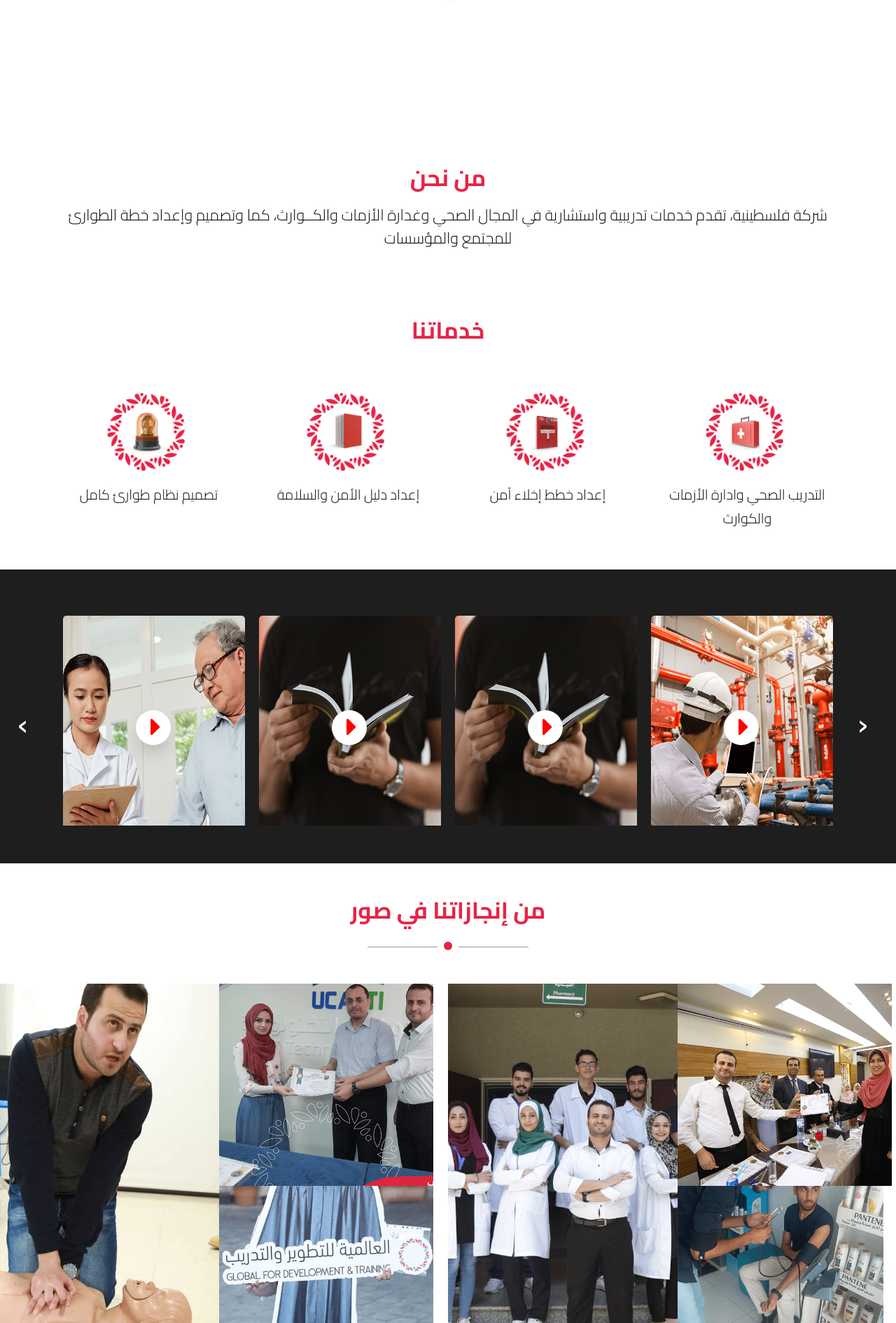
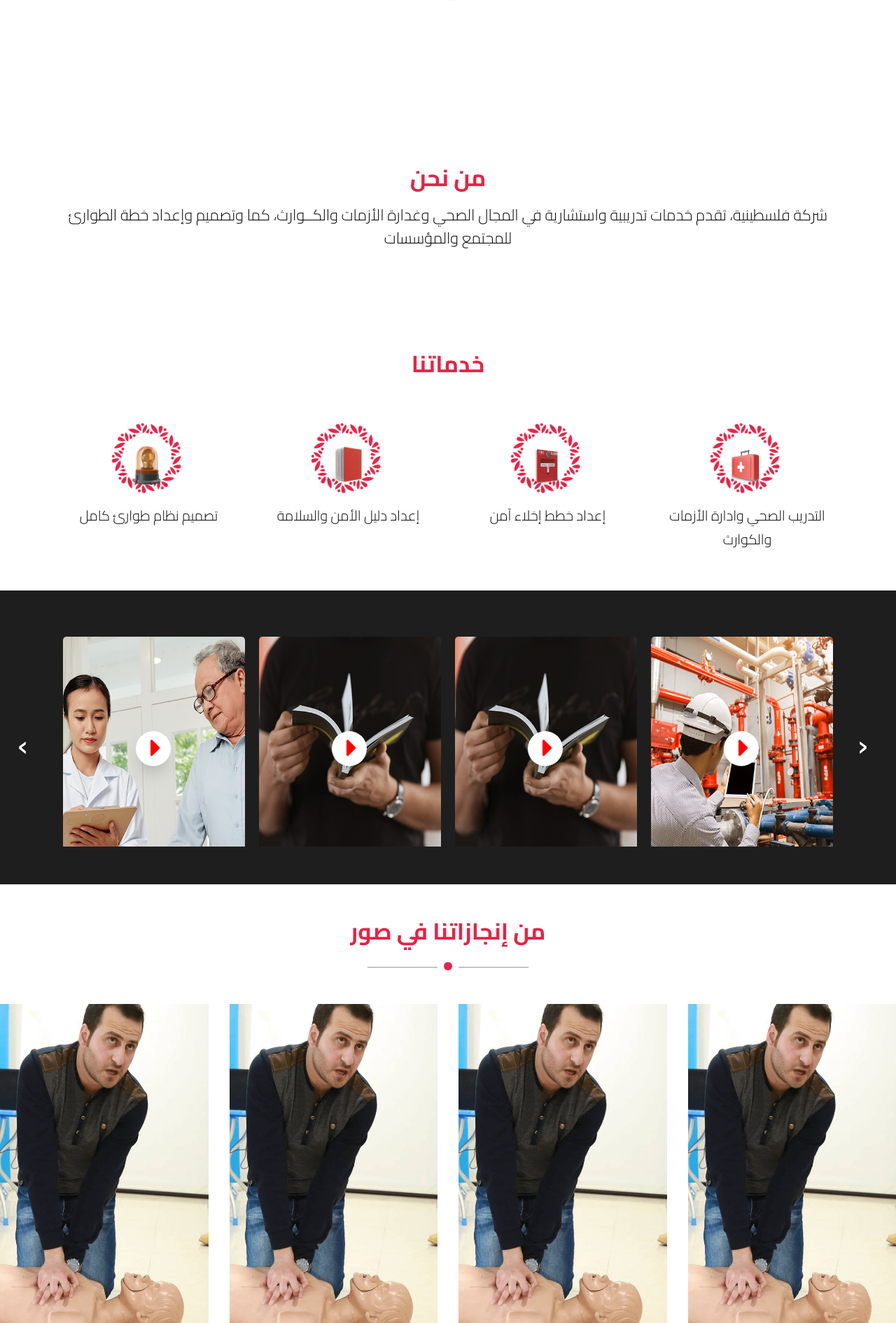
Before and after one commit to mahelhelou/global, a PHP site: page / in a window 1280 px wide. Shown: the part 629-2520 px from the top of the page at 70% size. Run offline with PHP 8.4, Linux system fonts and the light colour scheme; some libraries are stand-ins or nearby versions.

Commit message:
Finished images section

```diff
--- a/assets/css/responsive.css
+++ b/assets/css/responsive.css
@@ -8,7 +8,7 @@
 
     .navbar-toggler {
       font-size: 20px;
-      background-color: #e72346;
+      /* background-color: #e72346; */
 
 
     }
@@ -22,7 +22,7 @@
         text-align: center;
     }
     .bg-dark {
-        background-color: rgb(230, 172, 86)!important;
+        background-color: rgba(231, 35, 70, .9) !important;
     }
     .carousel-caption img{
         height: 150px;
--- a/assets/css/style.css
+++ b/assets/css/style.css
@@ -1,3 +1,7 @@
+html {
+    scroll-behavior: smooth;
+}
+
 body {
     direction: rtl;
     font-family: 'Cairo', sans-serif;
@@ -41,7 +45,7 @@
 }
 
 .scrollNavbar {
-    background: rgba(189, 33, 48, .6) !important;
+    background: rgba(189, 33, 48, .75) !important;
 }
 
 /* Slider */
@@ -378,7 +382,7 @@
     height: auto;
 }
 
-.fourthsection .col,
+/* .fourthsection .col,
 .col-1,
 .col-10,
 .col-11,
@@ -453,7 +457,7 @@
     min-height: 1px;
     padding-right: 0px;
     padding-left: 0px;
-}
+} */
 
 .myworkpic img {
     height: 289px;
@@ -524,7 +528,8 @@
     top: 0%;
     width: 100%;
     height: 100%;
-    background: rgba(9, 168, 6, 0.6);
+    /* background: rgba(9, 168, 6, 0.6); */
+    background: rgba(189, 33, 48, .6);
     color: #fff;
     padding: 20px;
     opacity: 0;
--- a/index.html
+++ b/index.html
@@ -27,9 +27,9 @@
 	</a>
 
 	<main>
-		<nav class="navbar fixed-top navbar-expand-lg navbar-dark bg-dark">
+		<nav id="nav" class="navbar fixed-top navbar-expand-lg navbar-dark bg-dark">
 			<div class="container">
-				<a class="navbar-brand" href="#"><img src="assets/img/logo1.png" alt="">&nbsp; &nbsp;الشركة العالمية للتطوير
+				<a class="navbar-brand" href="#"><img src="assets/img/logo1.png" alt="">&nbsp; &nbsp; العالمية للتطوير
 					والتدريب</a>
 				<button class="navbar-toggler" type="button" data-toggle="collapse" data-target="#navbarsExample07"
 					aria-controls="navbarsExample07" aria-expanded="false" aria-label="Toggle navigation">
@@ -38,19 +38,19 @@
 				<div class="collapse navbar-collapse" id="navbarsExample07">
 					<ul class="navbar-nav mr-auto">
 						<li class="nav-item active">
-							<a class="nav-link" href="#">الرئيسية <span class="sr-only">(current)</span></a>
+							<a class="nav-link" href="#nav">الرئيسية <span class="sr-only">(current)</span></a>
 						</li>
 						<li class="nav-item">
-							<a class="nav-link" href="#">من نحن</a>
+							<a class="nav-link" href="#about">من نحن</a>
 						</li>
 						<li class="nav-item">
-							<a class="nav-link" href="#"> فيديو</a>
+							<a class="nav-link" href="#videos"> فيديو</a>
 						</li>
 						<li class="nav-item">
-							<a class="nav-link" href="#">صور</a>
+							<a class="nav-link" href="#images">صور</a>
 						</li>
 						<li class="nav-item">
-							<a class="nav-link" href="#">تواصل معنا</a>
+							<a class="nav-link" href="#contact">تواصل معنا</a>
 						</li>
 						<!-- <li class="nav-item">
 							<a class="btn btn-danger" href="">00972594392924</a>
@@ -92,12 +92,12 @@
 			</a>
 		</div>
 		<div class="scrooldown">
-			<a href="#"><img src="assets/img/scrolIcon.png" alt=""></a>
+			<a href="#partners"><img src="assets/img/scrolIcon.png" alt=""></a>
 		</div>
 	</div>
 
 	<!-- About us -->
-	<div class="about-us section mt-5">
+	<div id="about" class="about-us section py-5">
 		<div class="container text-center">
 			<h2 class="mt-3">من نحن</h2>
 			<p class="mt-3 mb-5 ">شركة فلسطينية، تقدم خدمات تدريبية واستشارية في المجال الصحي وغدارة الأزمات والكــوارث،
@@ -172,7 +172,7 @@
 
 	<!---------3rd section-->
 	<div class="section thirdsection">
-		<div class="overlay">
+		<div id="videos" class="overlay">
 			<div class="container">
 				<!-----owl carousal---->
 				<div class="owl-carousel owl-theme mt-3 mb-5 text-center">
@@ -250,55 +250,38 @@
 	</div>
 	<!---------3rd section end-->
 	<!----4th section start-->
-	<div class=" section fourthsection">
-		<div class=" mt-5">
+	<div id="images" class="section bg-white py-5 fourthsection">
+		<div>
 			<h2>من إنجازاتنا في صور</h2>
 			<div class="separator mt-4 "></div>
 			<div class="square">
 				<div class="row my-5">
-					<div class="col-lg-3 myworkpic  ">
+						<div class="col-lg-3 row1">
 								<div class="single_portfolio " style="display: inline-block;" data-bound="">
-							<a href="assets/img/pic5.png" class="portfolio-img">
-								<img src="assets/img/pic5.png" alt="">
+									<a href="assets/img/pic1.png" class="portfolio-img">
+										<img src="assets/img/pic1.png" alt="">
 										<div class="grid_item_overlay">
-									<h3 class="text-right half-pic">تسليم شهادات دورة من دورات العالمية التي تقدمها</h3>
-								</div>
-							</a>
-						</div>
-						<div class="single_portfolio " style="display: inline-block;" data-bound="">
-							<a href="assets/img/pic6.png" class="portfolio-img">
-								<img class="row1" src="assets/img/pic6.png" alt="">
-								<div class="grid_item_overlay">
-									<h3 class="text-right half-pic">تسليم شهادات دورة من دورات العالمية التي تقدمها</h3>
+											<h3 class="text-right">تسليم شهادات دورة من دورات العالمية التي تقدمها</h3>
 										</div>
 									</a>
 								</div>
 							</div>
 							<div class="col-lg-3 row1">
 									<div class="single_portfolio " style="display: inline-block;" data-bound="">
-							<a href="assets/img/pic3.png" class="portfolio-img">
-								<img src="assets/img/pic3.png" alt="">
+										<a href="assets/img/pic1.png" class="portfolio-img">
+											<img src="assets/img/pic1.png" alt="">
 											<div class="grid_item_overlay">
 												<h3 class="text-right">تسليم شهادات دورة من دورات العالمية التي تقدمها</h3>
 											</div>
 										</a>
 									</div>
-
 								</div>
-					<div class="col-lg-3 myworkpic">
+								<div class="col-lg-3 row1">
 										<div class="single_portfolio " style="display: inline-block;" data-bound="">
-							<a href="assets/img/pic2.png" class="portfolio-img">
-								<img class="row1" src="assets/img/pic2.png" alt="">
+											<a href="assets/img/pic1.png" class="portfolio-img">
+												<img src="assets/img/pic1.png" alt="">
 												<div class="grid_item_overlay">
-									<h3 class="text-right half-pic">تسليم شهادات دورة من دورات العالمية التي تقدمها</h3>
-								</div>
-							</a>
-						</div>
-						<div class="single_portfolio " style="display: inline-block;" data-bound="">
-							<a href="assets/img/pic4.png" class="portfolio-img">
-								<img class="row1" src="assets/img/pic4.png" alt="">
-								<div class="grid_item_overlay">
-									<h3 class="text-right half-pic">تسليم شهادات دورة من دورات العالمية التي تقدمها</h3>
+													<h3 class="text-right">تسليم شهادات دورة من دورات العالمية التي تقدمها</h3>
 												</div>
 											</a>
 										</div>
@@ -320,13 +303,13 @@
 	</div>
 	<!----4th section ends-->
 	<!---------5th section----------->
-	<div class="section fifthsection text-center ">
+	<div id="partners" class="section py-5 fifthsection text-center">
 		<div class="overlay">
 			<h2 class="pt-5">شركاء النجاح</h2>
 			<p class="mt-3">إن ما تحصل عليه من ثمن دون جهد ليس له قيمة</p>
 			<div class="separator mt-4 "></div>
 			<div class="container text-center">
-				<div class="row mt-5">
+				<div class="row">
 					<div class="col-lg">
 						<img class="img-fluid" src="assets/img/success1.png" alt="">
 					</div>
@@ -448,7 +431,7 @@
 	<!---------7th section end----------->
 
 	<!-----foooter start----------->
-	<div class="section footer">
+	<div id="contact" class="section footer">
 		<div class="container">
 			<div class="clearfix">
 				<div class="float-right">
@@ -457,14 +440,13 @@
 				<div class="float-left">
 					<ul class="navbar-nav">
 						<li class="nav-item">
+							<a class="btn btn-link text-white" href="">00972594392924</a>
+							&nbsp; &nbsp;
 							<a class="pl-lg-3" href=""><i class="fab fa-tumblr"></i></a>
 							<a class="pl-lg-3" href=""><i class="fab fa-vimeo-v"></i></a>
 							<a class="pl-lg-3" href=""><i class="fab fa-skype"></i></a>
 							<a class="pl-lg-3" href=""><i class="fab fa-linkedin-in"></i></a>
 							<a class="pl-lg-3" href=""><i class="fab fa-google-plus-g"></i></a>
-							<a class="pl-lg-3" href=""><i class="fas fa-rss"></i></a>
-							<a class="pl-lg-3" href=""><i class="fab fa-twitter"></i></a>
-							<a class="pl-lg-3" href=""><i class="fab fa-facebook-f"></i></a>
 						</li>
 					</ul>
 				</div>
```
Lines whose indentation alone changed are shown as unchanged.
